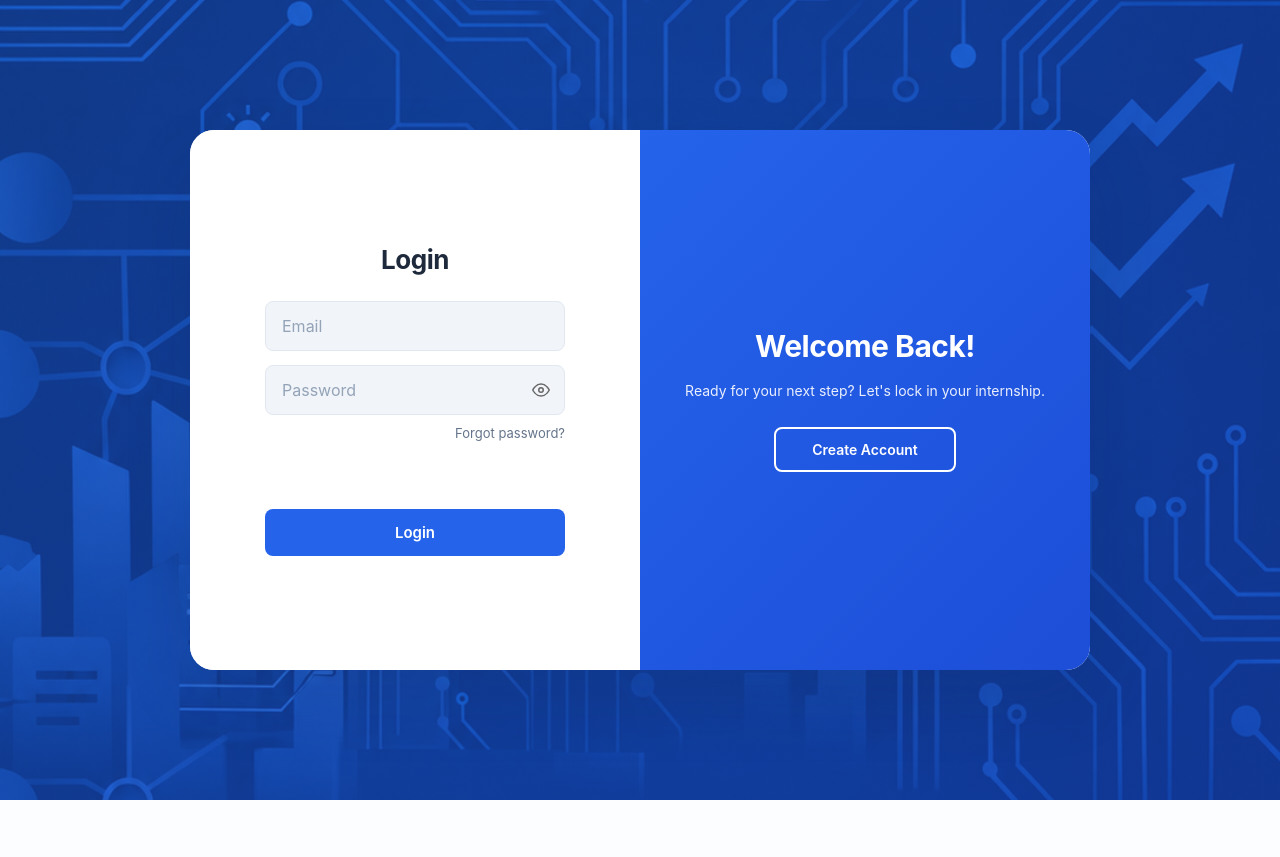
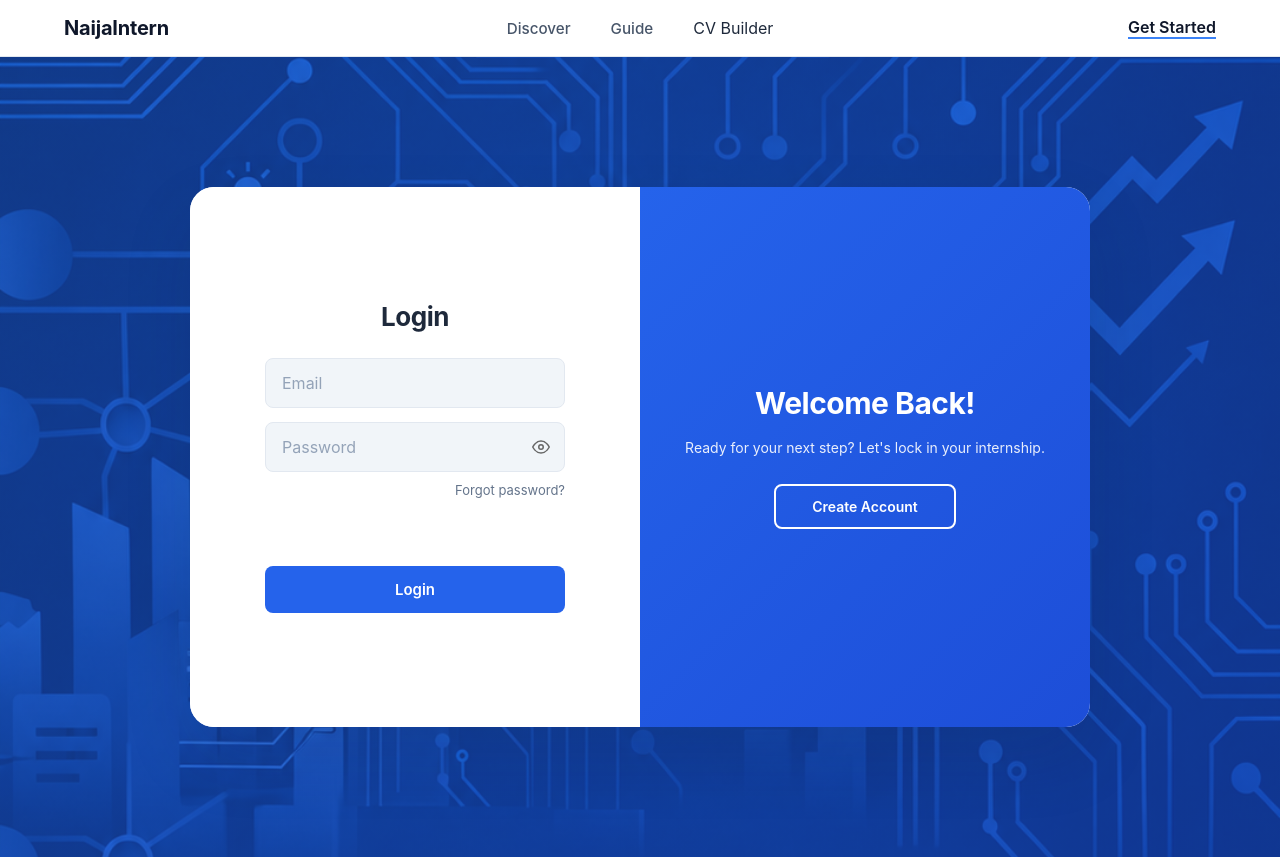
Before and after one commit to deoba07/interlink, a React (Vite) app: page /LoginSignup in a window 1280 px wide. Before the commit the page ends 800 px from the top, so only its background shows below. Built offline with nearby package versions, Linux system fonts and the light colour scheme; a web font is replaced by a local one; what @react-pdf/renderer would draw is missing.

Commit message:
Added navbar to the get started page for naviagtion

```diff
--- a/src/LoginSignup.tsx
+++ b/src/LoginSignup.tsx
@@ -3,6 +3,7 @@ import "./LoginSignup.css";
 import { useNavigate } from "react-router-dom";
 import toast from "react-hot-toast";
 import { FiEye, FiEyeOff } from "react-icons/fi";
+import Navbar from "./components/Navbar";
 
 function LoginSignup() {
   const navigate = useNavigate();
@@ -125,6 +126,8 @@ function LoginSignup() {
   };
 
   return (
+    <>
+    <Navbar />
     <div className="auth-page">
       <div
         className={`auth-container ${
@@ -358,6 +361,7 @@ function LoginSignup() {
         </div>
       </div>
     </div>
+    </>
   );
 }
 
--- a/src/components/Navbar.css
+++ b/src/components/Navbar.css
@@ -53,6 +53,8 @@ nav {
   font-weight: 600;
 }
 
+
+
 .nav-menu li a:hover {
   color: #0f172a;
 }
@@ -69,6 +71,16 @@ nav {
   text-decoration: none;
   font-weight: 500;
   transition: color 0.2s ease;
+}
+
+.nav-sign a:hover {
+  color: #0f172a;
+}
+
+.nav-sign a.active {
+  color: #0f172a;
+  border-bottom: 2px solid #3b82f6;
+  font-weight: 600;
 }
 
 .nav-button {
--- a/src/components/Navbar.tsx
+++ b/src/components/Navbar.tsx
@@ -79,7 +79,7 @@ function Navbar() {
               Logout
             </button>
           ) : (
-            <Link to="/LoginSignup" onClick={() => setMobileMenuOpen(false)}>
+            <Link to="/LoginSignup"  className={location.pathname === "/LoginSignup" ? "active" : ""} onClick={() => setMobileMenuOpen(false)}>
               Get Started
             </Link>
           )}
```
Also changed, not shown: src/index.css (+0 -14 lines).
